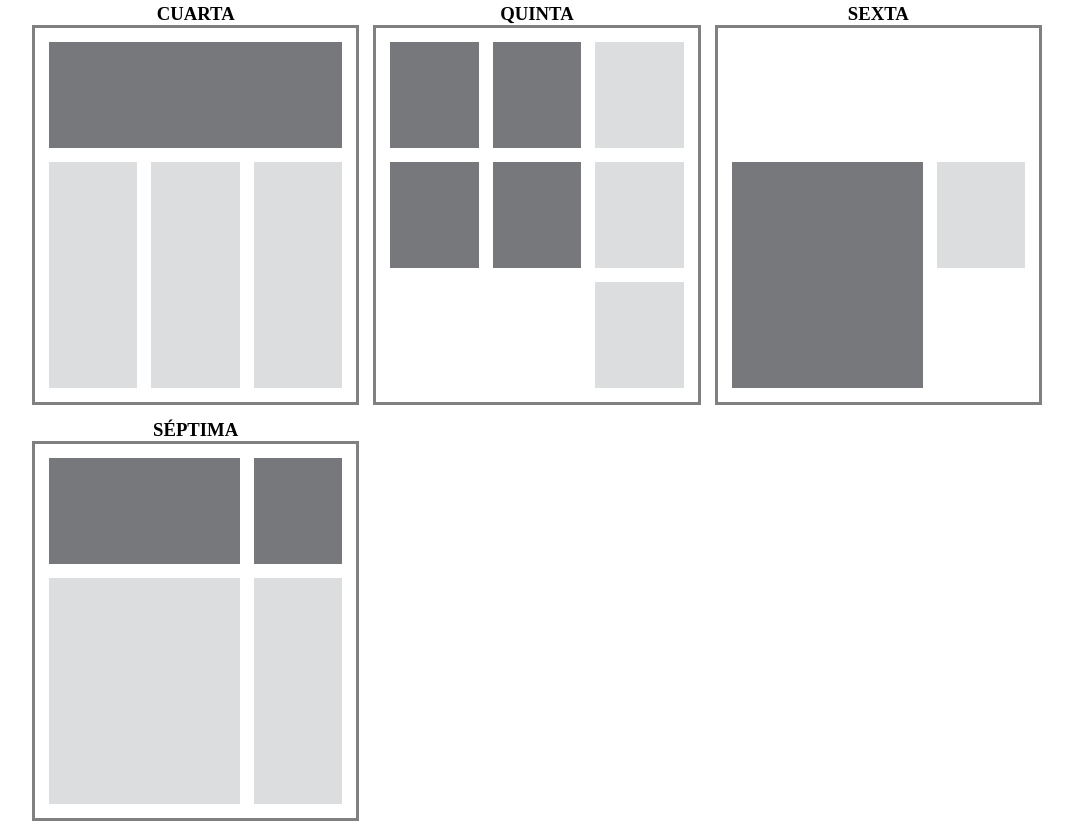
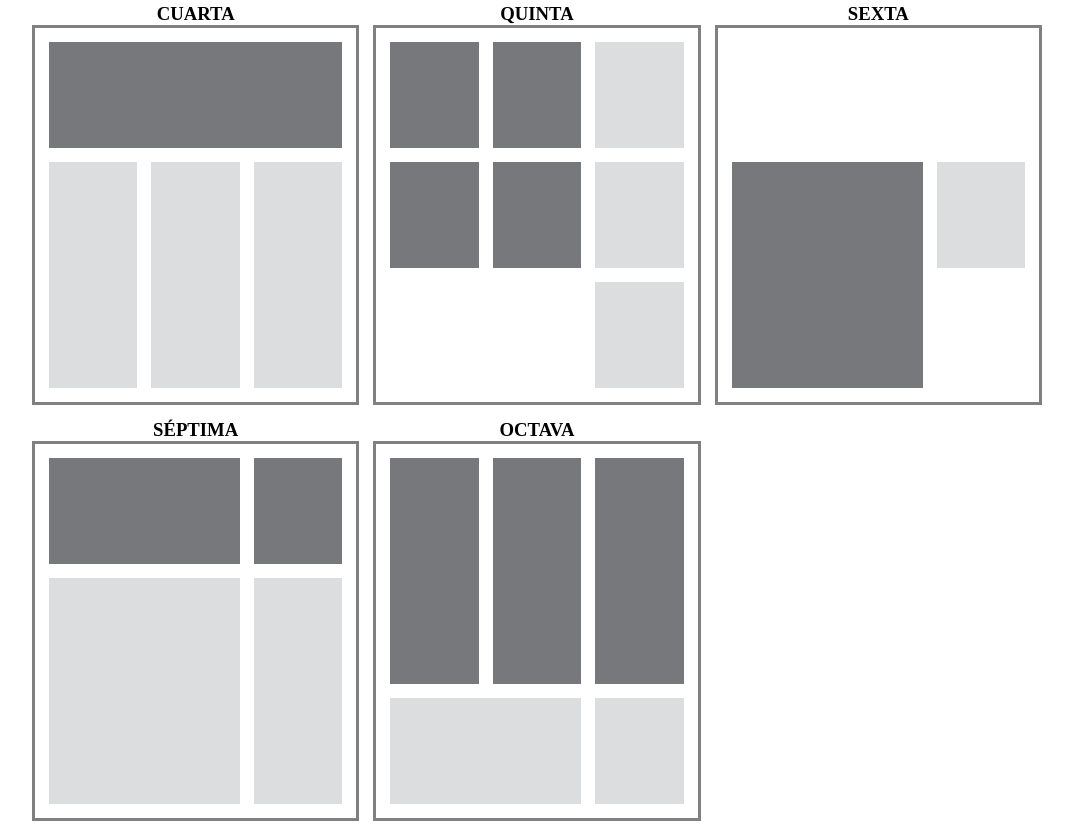
Before and after one commit to mgmp2/GuiadoGridSystem, a plain HTML site: page index.html in a window 1280 px wide. Shown: the part 457-1295 px from the top of the page, without its empty margins (103-1176 px from the left). Drawn offline with Linux system fonts and the light colour scheme.

Commit message:
use col-4 col-8

```diff
--- a/css/main.css
+++ b/css/main.css
@@ -132,3 +132,10 @@ h1, h3{
 #septima .seventh-2row [class*="col-"] {
   height: 240px;
 }
+/* OCTAVA */
+#octava .eighth-1row [class="col-4"] {
+  height: 240px;
+}
+#octava .eighth-2row [class*="col-"] {
+  height: 120px;
+}
--- a/index.html
+++ b/index.html
@@ -152,7 +152,31 @@
             </div>
           </div>
         </div>
-        <div class="col-4"></div>
+        <!-- tercera fila c/ segunda columna -->
+        <div class="col-4">
+          <h3>Octava</h3>
+          <div id="octava" class="container">
+            <div class="row eighth-1row">
+              <div class="col-4">
+                <div class="square gray"></div>
+              </div>
+              <div class="col-4">
+                <div class="square gray"></div>
+              </div>
+              <div class="col-4">
+                <div class="square gray"></div>
+              </div>
+            </div>
+            <div class="row eighth-2row">
+              <div class="col-8">
+                <div class="square light-gray"></div>
+              </div>
+              <div class="col-4">
+                <div class="square light-gray"></div>
+              </div>
+            </div>
+          </div>
+        </div>
         <div class="col-4"></div>
       </div>
     </div>
```
